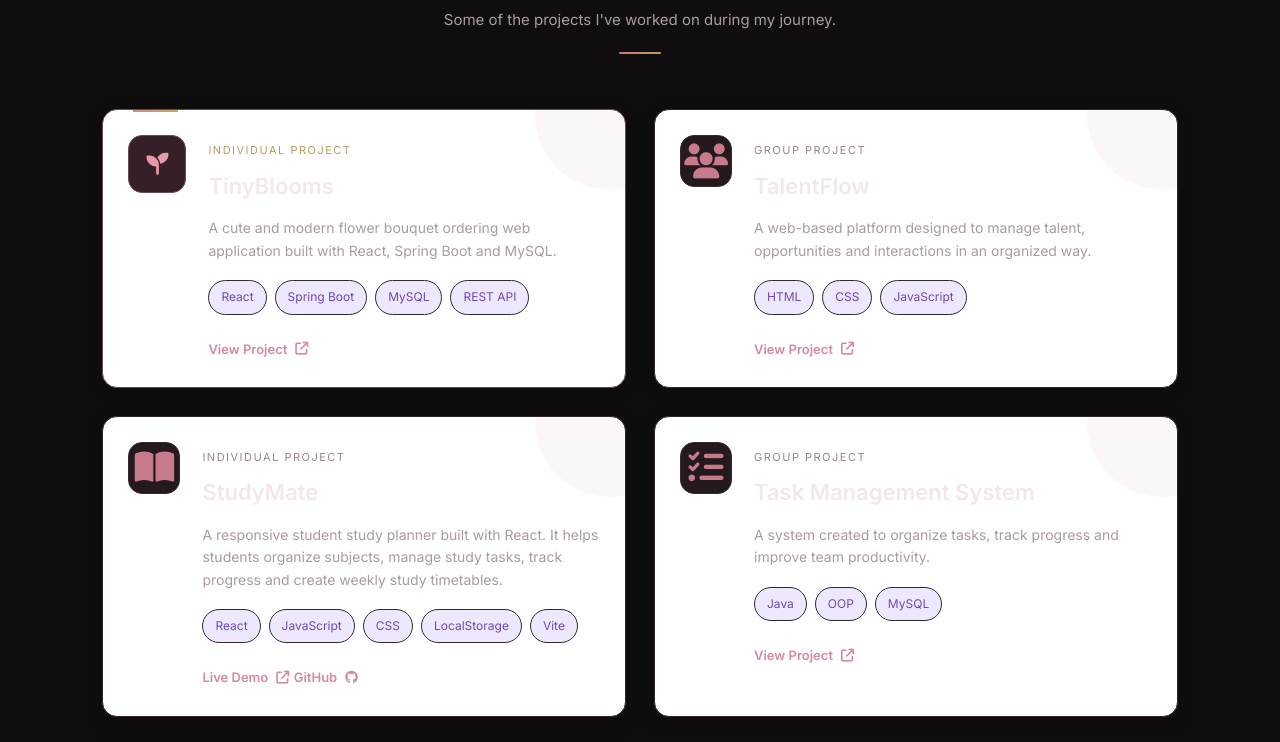
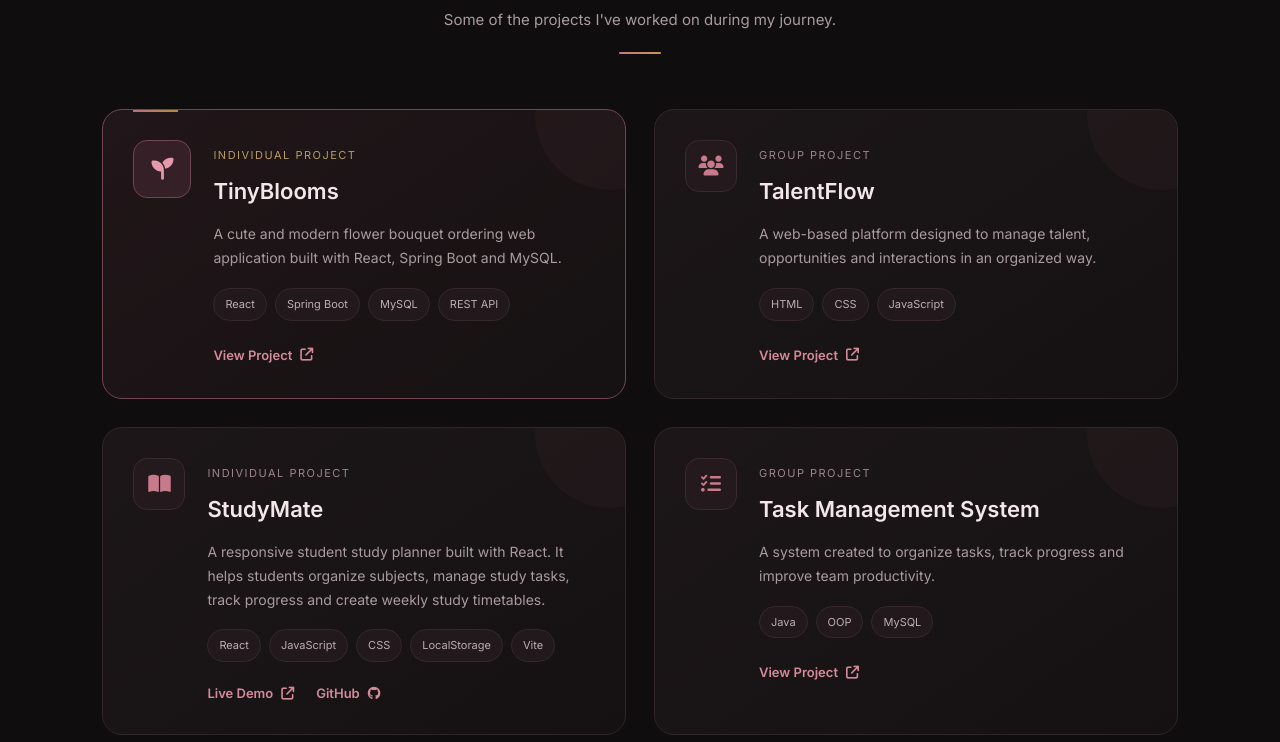
Before and after one commit to Chami-Ishu/my-portfolio, a plain HTML site: page index.html in a window 1280 px wide. Shown: the part 2339-3081 px from the top of the page. Drawn offline with nearby package versions, Linux system fonts and the light colour scheme.

Commit message:
Refactor CSS for improved readability and styles
Removed unnecessary whitespace and adjusted formatting for better readability. Updated background gradients and box shadows for various elements.

```diff
--- a/style.css
+++ b/style.css
@@ -60,7 +60,6 @@ a {
     font-weight: 800;
     letter-spacing: -1px;
     color: #f4ebe5;
-
     transition: 0.3s ease;
 }
 
@@ -102,14 +101,10 @@ a {
 
 .hero {
     min-height: calc(100vh - 74px);
-
     padding: 90px 7%;
-
     display: grid;
     grid-template-columns: 1.1fr 0.9fr;
-
     align-items: center;
-
     gap: 60px;
 
     background:
@@ -140,35 +135,24 @@ a {
 
 .hero-name {
     font-family: "Playfair Display", serif;
-
     font-size: clamp(48px, 7vw, 78px);
-
     line-height: 1.05;
-
     letter-spacing: -2px;
-
     color: #f5ede8;
-
     animation: nameUp 1s 0.12s ease both;
 }
 
 .hero-title {
     font-size: 24px;
-
     margin: 20px 0 16px;
-
     color: #c49a4a;
-
     animation: fadeUp 1s 0.25s ease both;
 }
 
 .hero-text {
     max-width: 650px;
-
     color: #a99a92;
-
     font-size: 16px;
-
     animation: fadeUp 1s 0.4s ease both;
 }
 
@@ -178,64 +162,44 @@ a {
 .hero-actions {
     display: flex;
     flex-wrap: wrap;
-
     gap: 12px;
-
     margin-top: 30px;
-
     animation: fadeUp 1s 0.52s ease both;
 }
 
 .btn {
     display: inline-flex;
-
     align-items: center;
     justify-content: center;
-
     padding: 12px 20px;
-
     border-radius: 10px;
-
     font-weight: 700;
-
     font-size: 14px;
-
     transition: 0.25s;
 }
 
 .btn.primary {
     background: #eee3dc;
-
     color: #211917;
-
-    box-shadow:
-        0 10px 30px rgba(0, 0, 0, 0.25);
+    box-shadow: 0 10px 30px rgba(0, 0, 0, 0.25);
 }
 
 .btn.primary:hover {
     background: #cf7e8c;
-
     color: #ffffff;
-
     transform: translateY(-3px);
-
-    box-shadow:
-        0 12px 30px rgba(196, 122, 136, 0.18);
+    box-shadow: 0 12px 30px rgba(196, 122, 136, 0.18);
 }
 
 .btn.secondary {
     border: 1px solid #493831;
-
     background: #1d1816;
-
     color: #dfd2cb;
 }
 
 .btn.secondary:hover {
     border-color: #c49a4a;
-
     color: #d6b56a;
-
     transform: translateY(-3px);
 }
 
@@ -244,17 +208,11 @@ a {
 
 .social-links {
     display: flex;
-
     gap: 20px;
-
     margin-top: 20px;
-
     color: #a9978e;
-
     font-size: 14px;
-
     font-weight: 700;
-
     animation: fadeUp 1s 0.65s ease both;
 }
 
@@ -271,24 +229,17 @@ a {
 
 .hero-visual {
     display: flex;
-
     flex-direction: column;
-
     align-items: center;
-
     justify-content: center;
-
     position: relative;
-
     animation: visualIn 1s 0.25s ease both;
 }
 
 .profile-ring {
     width: min(330px, 70vw);
     height: min(330px, 70vw);
-
     border-radius: 50%;
-
     padding: 9px;
 
     background: linear-gradient(
@@ -345,15 +296,12 @@ a {
     position: absolute;
     left: 0;
     top: 0;
-
     color: #c49a4a;
     font-size: 20px;
     font-weight: 700;
     white-space: nowrap;
-
     opacity: 0;
     transform: translateX(-35px);
-
     animation: slideWord 10s infinite;
 }
 
@@ -404,30 +352,22 @@ a {
     }
 }
 
+
 /* ================= CODE CARD ================= */
 
 .code-card {
     display: flex;
-
     align-items: center;
-
     gap: 15px;
-
     margin-top: -25px;
-
     margin-right: -80px;
-
     background: #211b19;
-
     padding: 18px 24px;
-
     border-radius: 14px;
 
-    box-shadow:
-        0 15px 45px rgba(0, 0, 0, 0.35);
+    box-shadow: 0 15px 45px rgba(0, 0, 0, 0.35);
 
     border: 1px solid #3b2d28;
-
     transition: 0.3s ease;
 }
 
@@ -441,25 +381,19 @@ a {
 
 .code-card > span {
     font-size: 28px;
-
     color: #c47a88;
-
     font-weight: 800;
 }
 
 .code-card strong {
     display: block;
-
     font-size: 14px;
-
     color: #eee4de;
 }
 
 .code-card small {
     display: block;
-
     color: #95847c;
-
     font-size: 12px;
 }
 
@@ -468,7 +402,6 @@ a {
 
 .section {
     padding: 100px 7%;
-
     background: #171312;
 }
 
@@ -478,31 +411,22 @@ a {
 
 .section-heading {
     max-width: 760px;
-
     margin-bottom: 45px;
 }
 
 .eyebrow {
     font-size: 12px;
-
     letter-spacing: 2px;
-
     font-weight: 800;
-
     color: #c47a88;
-
     margin-bottom: 8px;
 }
 
 .section h2 {
     font-family: "Playfair Display", serif;
-
     font-size: 44px;
-
     line-height: 1.15;
-
     margin-bottom: 14px;
-
     color: #f0e6e0;
 }
 
@@ -510,18 +434,11 @@ a {
     color: #9d8d85;
 }
 
-
-/* Small premium accent for section headings */
-
 .section-heading::after {
     content: "";
-
     display: block;
-
     width: 38px;
-
     height: 2px;
-
     margin-top: 20px;
 
     background: linear-gradient(
@@ -542,9 +459,7 @@ a {
 
 .about-grid {
     display: grid;
-
     grid-template-columns: 1.4fr 0.8fr;
-
     gap: 55px;
 }
 
@@ -565,28 +480,22 @@ a {
 
 .info-card {
     padding: 28px;
-
     background: #211b19;
-
     border: 1px solid #3b2d28;
-
     border-radius: 16px;
 
-    box-shadow:
-        0 12px 35px rgba(0, 0, 0, 0.20);
+    box-shadow: 0 12px 35px rgba(0, 0, 0, 0.20);
 
     transition: 0.3s ease;
 }
 
 .info-card:hover {
     border-color: #5b4930;
-
     transform: translateY(-3px);
 }
 
 .info-card div {
     padding: 14px 0;
-
     border-bottom: 1px solid #362925;
 }
 
@@ -596,15 +505,12 @@ a {
 
 .info-card span {
     display: block;
-
     font-size: 12px;
-
     color: #87766e;
 }
 
 .info-card strong {
     font-size: 14px;
-
     color: #e5d9d2;
 }
 
@@ -613,27 +519,20 @@ a {
 
 .skill-groups {
     display: grid;
-
     grid-template-columns: repeat(2, 1fr);
-
     gap: 20px;
 }
 
 .skill-group {
     background: #211b19;
-
     padding: 28px;
-
     border: 1px solid #3b2d28;
-
     border-radius: 16px;
-
     transition: 0.3s;
 }
 
 .skill-group:hover {
     transform: translateY(-4px);
-
     border-color: #705342;
 
     box-shadow:
@@ -643,17 +542,13 @@ a {
 
 .skill-group h3 {
     margin-bottom: 17px;
-
     font-size: 18px;
-
     color: #eee4de;
 }
 
 .skill-list {
     display: flex;
-
     flex-wrap: wrap;
-
     gap: 9px;
 }
 
@@ -661,19 +556,12 @@ a {
 .tags span,
 .learning-pills span {
     padding: 7px 11px;
-
     background: #352327;
-
     color: #d6949f;
-
     border: 1px solid #503239;
-
     border-radius: 999px;
-
     font-size: 12px;
-
     font-weight: 700;
-
     transition: 0.25s ease;
 }
 
@@ -681,9 +569,7 @@ a {
 .tags span:hover,
 .learning-pills span:hover {
     border-color: #80643b;
-
     color: #d6b56a;
-
     background: #302326;
 }
 
@@ -692,9 +578,7 @@ a {
 
 .projects-section {
     padding: 100px 8%;
-
     background: #100d0e;
-
     position: relative;
 }
 
@@ -703,33 +587,25 @@ a {
 
 .projects-section .section-title {
     text-align: center;
-
     margin-bottom: 55px;
 }
 
 .projects-section .section-title span {
     color: #d98b9c;
-
     font-size: 13px;
-
     font-weight: 600;
-
     letter-spacing: 4px;
 }
 
 .projects-section .section-title h2 {
     margin: 10px 0;
-
     font-size: 42px;
-
     color: #f5e9eb;
-
     font-weight: 700;
 }
 
 .projects-section .section-title p {
     color: #a99b9f;
-
     font-size: 15px;
 }
 
@@ -738,13 +614,9 @@ a {
 
 .projects-section .section-title::after {
     content: "";
-
     display: block;
-
     width: 42px;
-
     height: 2px;
-
     margin: 20px auto 0;
 
     background: linear-gradient(
@@ -761,13 +633,9 @@ a {
 
 .projects-grid {
     max-width: 1200px;
-
     margin: auto;
-
     display: grid;
-
     grid-template-columns: repeat(2, 1fr);
-
     gap: 28px;
 }
 
@@ -777,25 +645,18 @@ a {
 .project-card {
     position: relative;
 
-    background:
-        linear-gradient(
+    background: linear-gradient(
         145deg,
         #1c1618,
         #151112
     );
 
     border: 1px solid #302629;
-
     border-radius: 20px;
-
     padding: 30px;
-
     display: flex;
-
     gap: 22px;
-
     transition: all 0.35s ease;
-
     overflow: hidden;
 }
 
@@ -804,38 +665,25 @@ a {
 
 .project-card::before {
     content: "";
-
     position: absolute;
-
     width: 150px;
-
     height: 150px;
-
     background: #a85c70;
-
     opacity: 0.05;
-
     border-radius: 50%;
-
     top: -70px;
-
     right: -60px;
-
     transition: 0.4s;
 }
 
 .project-card:hover {
     transform: translateY(-8px);
-
     border-color: #8e5362;
-
-    box-shadow:
-        0 15px 40px rgba(0, 0, 0, 0.35);
+    box-shadow: 0 15px 40px rgba(0, 0, 0, 0.35);
 }
 
 .project-card:hover::before {
     transform: scale(1.5);
-
     opacity: 0.09;
 }
 
@@ -844,42 +692,23 @@ a {
 
 .project-icon {
     min-width: 52px;
-
     width: 52px;
-
     height: 52px;
-
     display: flex;
-
     align-items: center;
-
     justify-content: center;
-
     border-radius: 14px;
-
     background: #241a1d;
-
     color: #c77a8b;
-
     font-size: 20px;
-
     border: 1px solid #3a292e;
-
     transition: all 0.3s ease;
 }
 
 .project-card:hover .project-icon {
     background: #352127;
-
     color: #e49aaa;
-
     transform: rotate(-5deg) scale(1.05);
-}
-
-
-/* Subtle gold hover detail */
-
-.project-card:hover .project-icon {
     border-color: #715c36;
 }
 
@@ -889,27 +718,19 @@ a {
 .featured-project {
     border-color: #704653;
 
-    background:
-        linear-gradient(
+    background: linear-gradient(
         145deg,
         #211619,
         #151112
     );
 }
 
-
-/* TinyBlooms premium accent */
-
 .featured-project::after {
     content: "";
-
     position: absolute;
-
     top: 0;
     left: 30px;
-
     width: 45px;
-
     height: 2px;
 
     background: linear-gradient(
@@ -923,17 +744,11 @@ a {
 
 .featured-project .project-icon {
     width: 58px;
-
     min-width: 58px;
-
     height: 58px;
-
     background: #352027;
-
     color: #e49aaa;
-
     border-color: #704653;
-
     font-size: 22px;
 }
 
@@ -950,9 +765,7 @@ a {
 
 .project-content {
     flex: 1;
-
     position: relative;
-
     z-index: 1;
 }
 
@@ -961,20 +774,12 @@ a {
 
 .project-type {
     display: inline-block;
-
     color: #9c858a;
-
     font-size: 11px;
-
     text-transform: uppercase;
-
     letter-spacing: 1.5px;
-
     margin-bottom: 8px;
 }
-
-
-/* Featured project type */
 
 .featured-project .project-type {
     color: #b99b60;
@@ -985,11 +790,8 @@ a {
 
 .project-content h3 {
     color: #f3e7e9;
-
     font-size: 22px;
-
     margin: 0 0 12px;
-
     font-weight: 600;
 }
 
@@ -998,110 +800,13 @@ a {
 
 .project-content p {
     color: #a99b9f;
-
     font-size: 14px;
-
     line-height: 1.7;
-
     margin-bottom: 18px;
 }
 
 
 /* Project Technologies */
-
-.project-tech {
-    display: flex;
-
-    flex-wrap: wrap;
-
-    gap: 8px;
-
-    margin-bottom: 20px;
-}
-
-.project-tech span {
-    padding: 6px 11px;
-
-    border-radius: 20px;
-
-    background: #21191b;
-
-    border: 1px solid #34282b;
-
-    color: #bdaeb2;
-
-    font-size: 11px;
-
-    transition: 0.25s ease;
-}
-
-.project-tech span:hover {
-    border-color: #705936;
-
-    color: #d1b36e;
-}
-
-
-/* Project Link */
-
-.project-link {
-    display: inline-flex;
-
-    align-items: center;
-
-    gap: 8px;
-
-    color: #d58a9b;
-
-    text-decoration: none;
-
-    font-size: 13px;
-
-    font-weight: 600;
-
-    transition: 0.3s;
-}
-
-.project-link:hover {
-    color: #f0a6b6;
-
-    gap: 12px;
-}
-
-
-/* =========================
-   EDUCATION SECTION
-========================= */
-
-.education-section {
-    position: relative;
-}
-
-.project-card {
-    background: #fff;
-    padding: 25px;
-    border-radius: 15px;
-    box-shadow: 0 5px 20px rgba(0, 0, 0, 0.08);
-    transition: 0.3s ease;
-}
-
-.project-card:hover {
-    transform: translateY(-7px);
-}
-
-.project-icon {
-    font-size: 35px;
-    margin-bottom: 15px;
-}
-
-.project-card h3 {
-    margin-bottom: 12px;
-}
-
-.project-card p {
-    line-height: 1.6;
-    margin-bottom: 18px;
-}
 
 .project-tech {
     display: flex;
@@ -1111,43 +816,69 @@ a {
 }
 
 .project-tech span {
-    background: #eee8ff;
-    color: #7048b8;
-    padding: 6px 12px;
+    padding: 6px 11px;
     border-radius: 20px;
-    font-size: 12px;
-}
-
-.project-buttons {
+    background: #21191b;
+    border: 1px solid #34282b;
+    color: #bdaeb2;
+    font-size: 11px;
+    transition: 0.25s ease;
+}
+
+.project-tech span:hover {
+    border-color: #705936;
+    color: #d1b36e;
+}
+
+
+/* Project Link */
+
+.project-link {
+    display: inline-flex;
+    align-items: center;
+    gap: 8px;
+    color: #d58a9b;
+    text-decoration: none;
+    font-size: 13px;
+    font-weight: 600;
+    transition: 0.3s;
+}
+
+.project-link:hover {
+    color: #f0a6b6;
+    gap: 12px;
+}
+
+
+/* StudyMate and multiple project links */
+
+.project-links {
     display: flex;
-    gap: 10px;
     flex-wrap: wrap;
-}
-
-.project-btn {
-    display: inline-block;
-    padding: 9px 16px;
-    background: #7952b3;
-    color: white;
-    text-decoration: none;
-    border-radius: 8px;
-    font-size: 14px;
-    transition: 0.3s;
-}
-
-.project-btn:hover {
-    background: #5e3b91;
-}
+    align-items: center;
+    gap: 22px;
+}
+
+.project-links .project-link {
+    margin-top: 0;
+}
+
+
+/* =========================
+   EDUCATION SECTION
+========================= */
+
+.education-section {
+    position: relative;
+}
+
 
 /* EDUCATION TIMELINE */
 
 .education-timeline {
     position: relative;
-
     max-width: 950px;
-
     margin: 70px auto 0;
-
     padding: 10px 0 30px;
 }
 
@@ -1156,15 +887,10 @@ a {
 
 .education-timeline::before {
     content: "";
-
     position: absolute;
-
     top: 0;
-
     bottom: 0;
-
     left: 32px;
-
     width: 2px;
 
     background: linear-gradient(
@@ -1185,15 +911,10 @@ a {
 
 .education-item {
     position: relative;
-
     display: flex;
-
     align-items: flex-start;
-
     gap: 32px;
-
     margin-bottom: 55px;
-
     z-index: 1;
 }
 
@@ -1206,27 +927,16 @@ a {
 
 .education-icon {
     position: relative;
-
     flex: 0 0 66px;
-
     width: 66px;
-
     height: 66px;
-
     display: flex;
-
     align-items: center;
-
     justify-content: center;
-
     border-radius: 50%;
-
     background: #1c1716;
-
     border: 2px solid #8f626b;
-
     color: #d99aaa;
-
     font-size: 22px;
 
     box-shadow:
@@ -1234,7 +944,6 @@ a {
         0 0 20px rgba(196, 122, 136, 0.10);
 
     z-index: 3;
-
     transition: 0.3s ease;
 }
 
@@ -1243,7 +952,6 @@ a {
 
 .education-item:hover .education-icon {
     border-color: #c49a4a;
-
     color: #d6b56a;
 
     box-shadow:
@@ -1256,7 +964,6 @@ a {
 
 .current-education .education-icon {
     border-color: #c49a4a;
-
     color: #d6b56a;
 
     box-shadow:
@@ -1269,24 +976,19 @@ a {
 
 .education-card {
     position: relative;
-
     flex: 1;
-
     padding: 30px 34px;
 
-    background:
-        linear-gradient(
+    background: linear-gradient(
         145deg,
         rgba(49, 37, 34, 0.96),
         rgba(28, 23, 22, 0.98)
     );
 
     border: 1px solid rgba(156, 99, 114, 0.22);
-
     border-radius: 18px;
 
-    box-shadow:
-        0 15px 35px rgba(0, 0, 0, 0.22);
+    box-shadow: 0 15px 35px rgba(0, 0, 0, 0.22);
 
     transition:
         transform 0.3s ease,
@@ -1299,24 +1001,14 @@ a {
 
 .education-card::before {
     content: "";
-
     position: absolute;
-
     left: -34px;
-
     top: 31px;
-
     width: 34px;
-
     height: 2px;
-
     background: #9c6372;
-
     transition: 0.3s ease;
 }
-
-
-/* Connector gold on hover */
 
 .education-item:hover .education-card::before {
     background: #c49a4a;
@@ -1327,7 +1019,6 @@ a {
 
 .education-card:hover {
     transform: translateY(-5px);
-
     border-color: rgba(196, 154, 74, 0.38);
 
     box-shadow:
@@ -1341,8 +1032,7 @@ a {
 .current-education .education-card {
     border-color: rgba(196, 154, 74, 0.30);
 
-    background:
-        linear-gradient(
+    background: linear-gradient(
         145deg,
         rgba(51, 39, 35, 0.98),
         rgba(28, 23, 22, 0.98)
@@ -1354,15 +1044,10 @@ a {
 
 .current-education .education-card::after {
     content: "";
-
     position: absolute;
-
     top: 0;
-
     left: 28px;
-
     width: 42px;
-
     height: 2px;
 
     background: linear-gradient(
@@ -1379,36 +1064,21 @@ a {
 
 .education-year {
     display: inline-block;
-
     margin-bottom: 12px;
-
     padding: 6px 13px;
-
     border-radius: 20px;
-
     background: rgba(156, 99, 114, 0.12);
-
     border: 1px solid rgba(196, 123, 142, 0.20);
-
     color: #d99aaa;
-
     font-size: 0.78rem;
-
     font-weight: 600;
-
     letter-spacing: 0.5px;
-
     transition: 0.25s ease;
 }
-
-
-/* Gold year accent on hover */
 
 .education-card:hover .education-year {
     border-color: rgba(196, 154, 74, 0.30);
-
     color: #d6b56a;
-
     background: rgba(196, 154, 74, 0.07);
 }
 
@@ -1417,11 +1087,8 @@ a {
 
 .education-card h3 {
     margin-bottom: 7px;
-
     color: #f1e8e3;
-
     font-size: 1.35rem;
-
     font-weight: 700;
 }
 
@@ -1430,11 +1097,8 @@ a {
 
 .education-card h4 {
     margin-bottom: 16px;
-
     color: #c998a5;
-
     font-size: 0.98rem;
-
     font-weight: 500;
 }
 
@@ -1443,11 +1107,8 @@ a {
 
 .education-card p {
     margin: 0;
-
     color: #b8aaa4;
-
     font-size: 0.93rem;
-
     line-height: 1.75;
 }
 
@@ -1456,11 +1117,8 @@ a {
 
 .education-stream {
     margin-top: 5px !important;
-
     margin-bottom: 17px !important;
-
     color: #d7b0ba !important;
-
     font-weight: 600;
 }
 
@@ -1469,35 +1127,24 @@ a {
 
 .education-subjects {
     display: flex;
-
     flex-wrap: wrap;
-
     gap: 9px;
 }
 
 .education-subjects span {
     padding: 7px 12px;
-
     border-radius: 20px;
-
     background: rgba(196, 123, 142, 0.07);
-
     border: 1px solid rgba(196, 123, 142, 0.17);
-
     color: #cda8b1;
-
     font-size: 0.78rem;
-
     font-weight: 500;
-
     transition: 0.25s ease;
 }
 
 .education-subjects span:hover {
     border-color: rgba(196, 154, 74, 0.35);
-
     color: #d6b56a;
-
     background: rgba(196, 154, 74, 0.06);
 }
 
@@ -1510,7 +1157,6 @@ a {
 
     .education-timeline {
         margin-top: 50px;
-
         padding-left: 0;
     }
 
@@ -1520,17 +1166,13 @@ a {
 
     .education-item {
         gap: 22px;
-
         margin-bottom: 38px;
     }
 
     .education-icon {
         flex: 0 0 52px;
-
         width: 52px;
-
         height: 52px;
-
         font-size: 18px;
 
         box-shadow:
@@ -1540,13 +1182,11 @@ a {
 
     .education-card {
         padding: 23px 20px;
-
         border-radius: 15px;
     }
 
     .education-card::before {
         left: -22px;
-
         width: 22px;
     }
 
@@ -1560,19 +1200,16 @@ a {
 
     .education-card p {
         font-size: 0.86rem;
-
         line-height: 1.65;
     }
 
     .education-year {
         font-size: 0.72rem;
-
         padding: 5px 10px;
     }
 
     .education-subjects span {
         font-size: 0.72rem;
-
         padding: 6px 9px;
     }
 }
@@ -1590,15 +1227,11 @@ a {
 
     .education-icon {
         flex: 0 0 46px;
-
         width: 46px;
-
         height: 46px;
-
         font-size: 16px;
 
-        box-shadow:
-            0 0 0 4px #141110;
+        box-shadow: 0 0 0 4px #141110;
     }
 
     .education-card {
@@ -1607,7 +1240,6 @@ a {
 
     .education-card::before {
         left: -18px;
-
         width: 18px;
     }
 
@@ -1628,8 +1260,7 @@ a {
 /* ================= CAREER ================= */
 
 .career-section {
-    background:
-        linear-gradient(
+    background: linear-gradient(
         135deg,
         #100e0d,
         #291b18
@@ -1640,9 +1271,7 @@ a {
 
 .career-card {
     max-width: 850px;
-
     text-align: center;
-
     margin: auto;
 }
 
@@ -1652,20 +1281,14 @@ a {
 
 .career-card h2 {
     font-size: 46px;
-
     color: #f3e8e2;
 }
 
 .career-card p:not(.eyebrow) {
     color: #bcaea7;
-
     margin: 0 auto 28px;
-
     max-width: 700px;
 }
-
-
-/* Career button / link subtle gold hover */
 
 .career-card .btn:hover {
     border-color: #c49a4a;
@@ -1676,77 +1299,53 @@ a {
 
 .contact-grid {
     display: grid;
-
     grid-template-columns: repeat(3, 1fr);
-
     gap: 18px;
 }
 
 .contact-card {
     display: flex;
-
     align-items: center;
-
     gap: 15px;
-
     padding: 22px;
-
     background: #211b19;
-
     border: 1px solid #3b2d28;
-
     border-radius: 15px;
-
     transition: 0.25s;
 }
 
 .contact-card:hover {
     transform: translateY(-4px);
-
     border-color: #77505a;
-
-    box-shadow:
-        0 12px 30px rgba(0, 0, 0, 0.25);
+    box-shadow: 0 12px 30px rgba(0, 0, 0, 0.25);
 }
 
 .contact-icon {
     width: 44px;
     height: 44px;
-
     border-radius: 12px;
-
     display: grid;
-
     place-items: center;
-
     background: #352327;
-
     color: #d28a96;
-
     font-weight: 800;
-
     transition: 0.25s ease;
 }
 
 .contact-card:hover .contact-icon {
     color: #d6b56a;
-
     border: 1px solid rgba(196, 154, 74, 0.28);
-
     background: #302326;
 }
 
 .contact-card small {
     display: block;
-
     color: #87766e;
 }
 
 .contact-card strong {
     font-size: 13px;
-
     word-break: break-word;
-
     color: #e2d6cf;
 }
 
@@ -1755,40 +1354,25 @@ a {
 
 footer {
     text-align: center;
-
     padding: 30px 7%;
-
     color: #7e7069;
-
     font-size: 12px;
-
     border-top: 1px solid #302421;
-
     background: #100e0d;
 }
 
 footer p + p {
     margin-top: 5px;
-
     color: #a96270;
 }
-
-
-/* Small footer premium accent */
 
 footer::before {
     content: "";
-
     display: block;
-
     width: 28px;
-
     height: 1px;
-
     margin: 0 auto 14px;
-
     background: #c49a4a;
-
     opacity: 0.65;
 }
 
@@ -1797,7 +1381,6 @@ footer::before {
 
 .reveal {
     opacity: 1;
-
     transform: none;
 }
 
@@ -1805,67 +1388,54 @@ footer::before {
 /* ================= HERO KEYFRAMES ================= */
 
 @keyframes helloIn {
-
     from {
         opacity: 0;
-
         transform: translateX(-22px);
     }
 
     to {
         opacity: 1;
-
         transform: none;
     }
 }
 
 @keyframes nameUp {
-
     from {
         opacity: 0;
-
         transform: translateY(24px);
     }
 
     to {
         opacity: 1;
-
         transform: none;
     }
 }
 
 @keyframes fadeUp {
-
     from {
         opacity: 0;
-
         transform: translateY(18px);
     }
 
     to {
         opacity: 1;
-
         transform: none;
     }
 }
 
 @keyframes visualIn {
-
     from {
         opacity: 0;
-
         transform: translateX(30px);
     }
 
     to {
         opacity: 1;
-
         transform: none;
     }
 }
 
 @keyframes float {
-
     0%,
     100% {
         transform: translateY(0);
@@ -1883,9 +1453,7 @@ footer::before {
 
     .hero {
         grid-template-columns: 1fr;
-
         text-align: center;
-
         padding-top: 70px;
     }
 
@@ -1912,7 +1480,6 @@ footer::before {
 
     .learning-box {
         flex-direction: column;
-
         align-items: flex-start;
     }
 
@@ -1944,23 +1511,14 @@ footer::before {
 
     .navbar nav {
         display: none;
-
         position: absolute;
-
         top: 74px;
-
         left: 0;
-
         right: 0;
-
         background: #171312;
-
         padding: 18px 5%;
-
         border-bottom: 1px solid #302421;
-
         flex-direction: column;
-
         gap: 14px;
     }
 
@@ -1997,7 +1555,6 @@ footer::before {
 
     .profile-ring {
         width: 260px;
-
         height: 260px;
     }
 
@@ -2011,7 +1568,6 @@ footer::before {
 
     .hero-actions {
         flex-direction: column;
-
         align-items: stretch;
     }
 
@@ -2036,27 +1592,20 @@ footer::before {
 
     .project-card {
         padding: 23px;
-
         gap: 15px;
     }
 
     .project-icon {
         min-width: 45px;
-
         width: 45px;
-
         height: 45px;
-
         font-size: 17px;
     }
 
     .featured-project .project-icon {
         min-width: 50px;
-
         width: 50px;
-
         height: 50px;
-
         font-size: 19px;
     }
 
@@ -2064,6 +1613,16 @@ footer::before {
         font-size: 19px;
     }
 
+    /* StudyMate links on mobile */
+
+    .project-links {
+        gap: 16px;
+    }
+
+    .project-links .project-link {
+        font-size: 12px;
+    }
+
 
     /* ================= EDUCATION MOBILE ================= */
 
@@ -2089,17 +1648,13 @@ footer::before {
 
     .education-item {
         gap: 18px;
-
         margin-bottom: 30px;
     }
 
     .education-icon {
         min-width: 44px;
-
         width: 44px;
-
         height: 44px;
-
         font-size: 16px;
 
         box-shadow:
@@ -2129,7 +1684,6 @@ footer::before {
 
     .education-subjects span {
         font-size: 10px;
-
         padding: 5px 9px;
     }
 }
@@ -2143,11 +1697,8 @@ footer::before {
     *::before,
     *::after {
         animation-duration: 0.01ms !important;
-
         animation-iteration-count: 1 !important;
-
         scroll-behavior: auto !important;
-
         transition-duration: 0.01ms !important;
     }
 }
```
Lines whose indentation alone changed are shown as unchanged.
